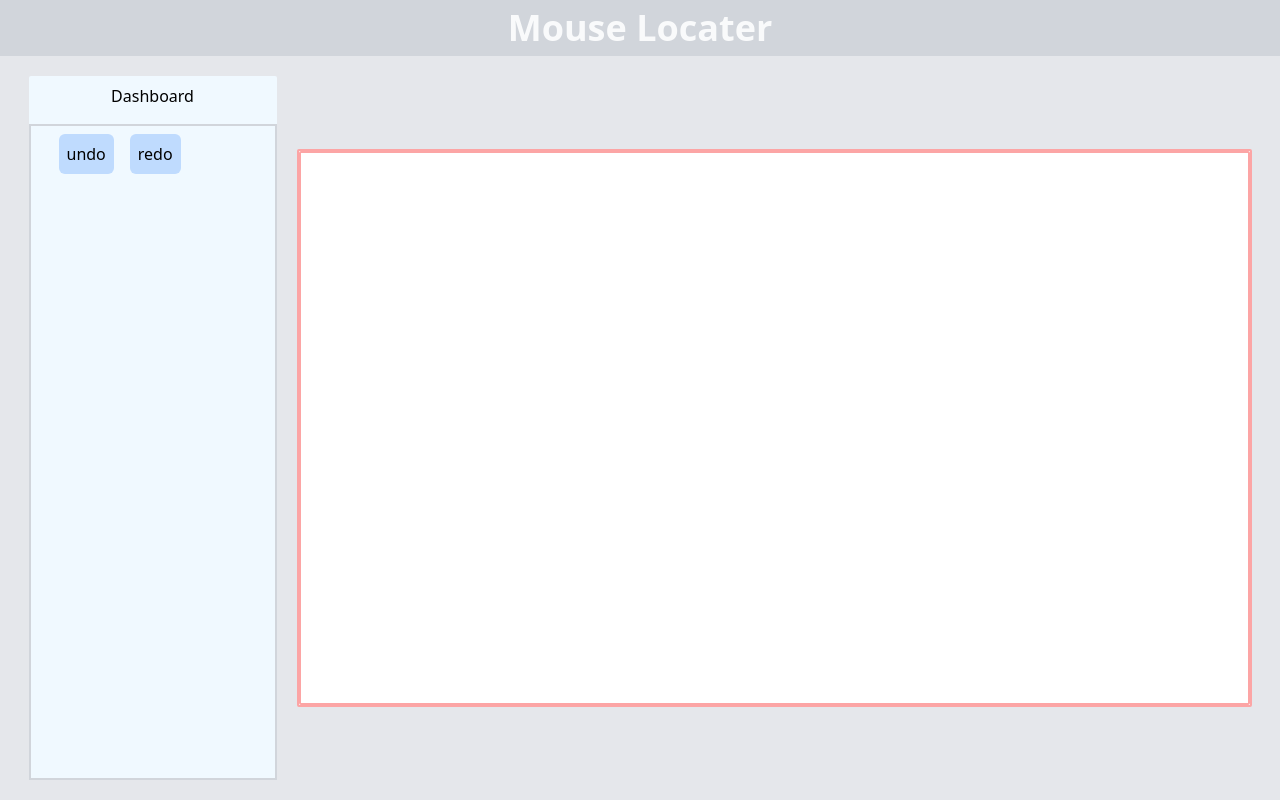
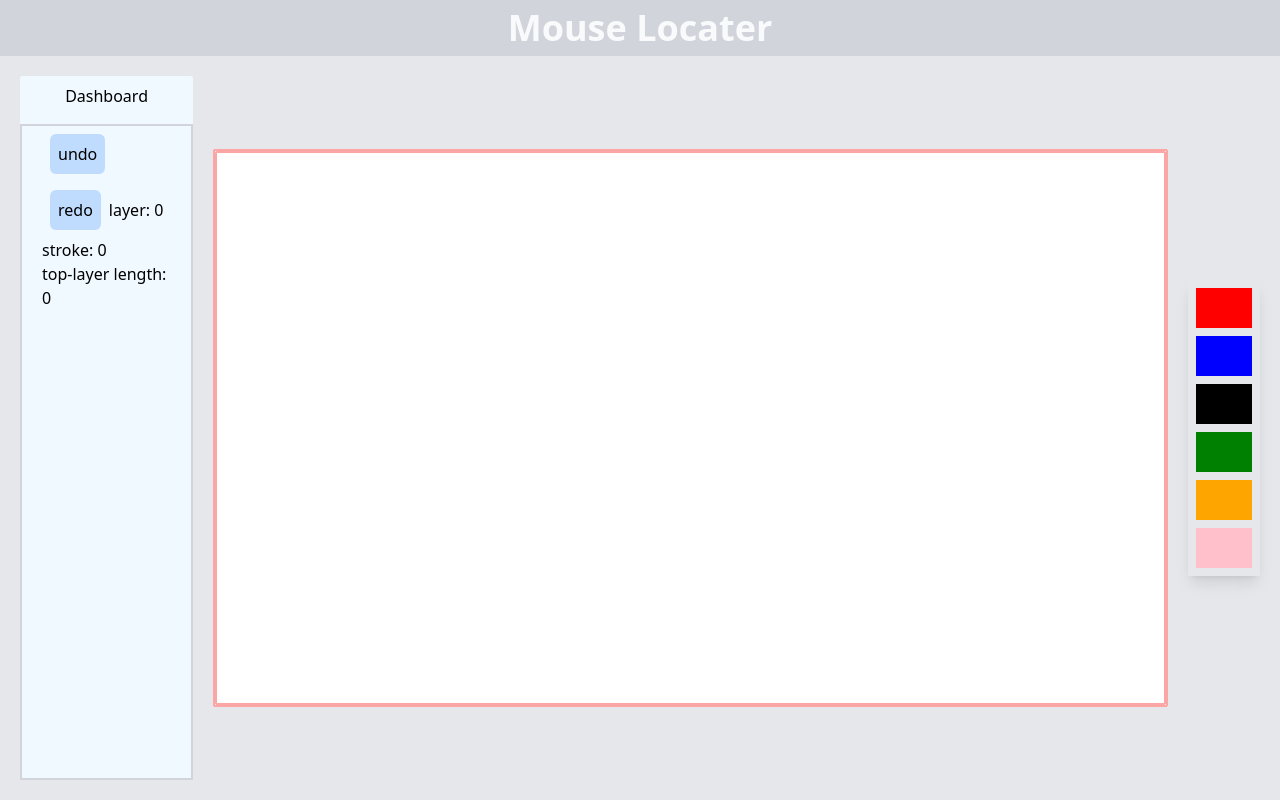
Before and after one commit to mohit-rathee/PlaygroundJS, a Next.js app: page /mouse_locator in a window 1280 px wide. Built offline with nearby package versions, Linux system fonts and the light colour scheme.

Commit message:
add color palette

```diff
--- a/app/components/canvas.tsx
+++ b/app/components/canvas.tsx
@@ -4,6 +4,7 @@ import React, { useRef, useState, useEffect } from "react";
 function Canvas({ canvasRef, addStroke, lastLayerIndex }: canvasProp) {
     const [isDrawing, setIsDrawing] = useState<boolean>(false)
     const [currentStroke, setCurrentStroke] = useState<pointer[]>([])
+    const [color, setColor] = useState<String>('black')
 
 
 
@@ -19,8 +20,10 @@ function Canvas({ canvasRef, addStroke, lastLayerIndex }: canvasProp) {
         setIsDrawing(true)
         setCurrentStroke([startingPoint])
         const context = canvas.getContext('2d')
-        context?.beginPath()
-        context?.moveTo(startingPoint.x, startingPoint.y);
+        if (!context) return;
+        context.beginPath()
+        context.moveTo(startingPoint.x, startingPoint.y);
+        context.strokeStyle = color
     }
 
     //function handleMouseMove
@@ -55,11 +58,13 @@ function Canvas({ canvasRef, addStroke, lastLayerIndex }: canvasProp) {
         context?.stroke()
         context?.closePath();
         const newStroke: Stroke = {
+            color: color,
             coordinates: [...currentStroke, stopingPoint],
         }
         addStroke(newStroke);
     }
     return (
+        <>
             <LayerStack
                 startDrawing={startDrawing}
                 draw={draw}
@@ -67,6 +72,8 @@ function Canvas({ canvasRef, addStroke, lastLayerIndex }: canvasProp) {
                 canvasRef={canvasRef}
                 lastLayerIndex={lastLayerIndex}
             />
+            <ColorPalette onColorSelect={setColor} />
+        </>
     )
 }
 
@@ -110,4 +117,32 @@ const LayerStack = ({ startDrawing, draw, stopDrawing, canvasRef, lastLayerIndex
     )
 }
 
+
+const colors = [
+    'red',
+    'blue',
+    'black',
+    'green',
+    'orange',
+    'pink',
+];
+
+const ColorPalette = ({ onColorSelect }) => {
+    return (
+        <>
+            <aside className="w-24 bg-gray-200 p-2 shadow-lg">
+                <div className="flex flex-col gap-2">
+                    {colors.map((color) => (
+                        <div
+                            key={color}
+                            className="w-full h-10 cursor-pointer"
+                            style={{ backgroundColor: color }}
+                            onClick={() => onColorSelect(color)}
+                        ></div>
+                    ))}
+                </div>
+            </aside>
+        </>
+    );
+};
 export default Canvas
--- a/app/components/side_bar.tsx
+++ b/app/components/side_bar.tsx
@@ -1,4 +1,4 @@
-export default function Board({ undo, redo}: boardProp): JSX.Element {
+export default function Board({ undo, redo, strokePointer, layerLength}: boardProp): JSX.Element {
     return (
         <div className='w-1/5 pt-2 h-full flex flex-col bg-sky-50 rounded-sm'>
             <div className='text-center  h-10'>Dashboard</div>
@@ -13,6 +13,9 @@ export default function Board({ undo, redo}: boardProp): JSX.Element {
                 >
                     redo
                 </button>
+                layer: {strokePointer.layer}<br />
+                stroke: {strokePointer.stroke}<br />
+                top-layer length: {layerLength.toString()}<br />
             </div>
         </div>
     )
--- a/app/mouse_locator/page.tsx
+++ b/app/mouse_locator/page.tsx
@@ -25,6 +25,7 @@ function redrawLayer(layerCanvas: any, firstStroke: number, lastStroke: number,
         const stroke = layerData.strokes[i]
         const stroke_points = stroke.coordinates
         context.beginPath();
+        context.strokeStyle = stroke.color
         context.moveTo(stroke_points[0].x, stroke_points[0].y);
         stroke_points.forEach((point: pointer, index: number) => {
             if (index > 0) {
@@ -217,6 +218,8 @@ function Playground() {
             <Board
                 undo={undo}
                 redo={redo}
+                strokePointer={strokePointer}
+                layerLength={layerLength}
             // del={(index: number) => dispatch({ type: 'delete', payload: index })}
             />
             <Canvas
--- a/app/types/mouse_locator.d.ts
+++ b/app/types/mouse_locator.d.ts
@@ -4,8 +4,8 @@ interface pointer {
 }
 interface Stroke {
     coordinates: pointer[];
+    color: String;
     // style
-    // color
     // width ...etc
 };
 interface Layer {
@@ -22,6 +22,8 @@ type DrawingState = Layer[];
 interface boardProp {
     undo: () => void;
     redo: () => void;
+    strokePointer: stroke_pointer;
+    layerLength: Number;
 }
 interface canvasProp {
     canvasRef: React.RefObject<HTMLCanvasElement[]>;
```
Lines whose indentation alone changed are shown as unchanged.
